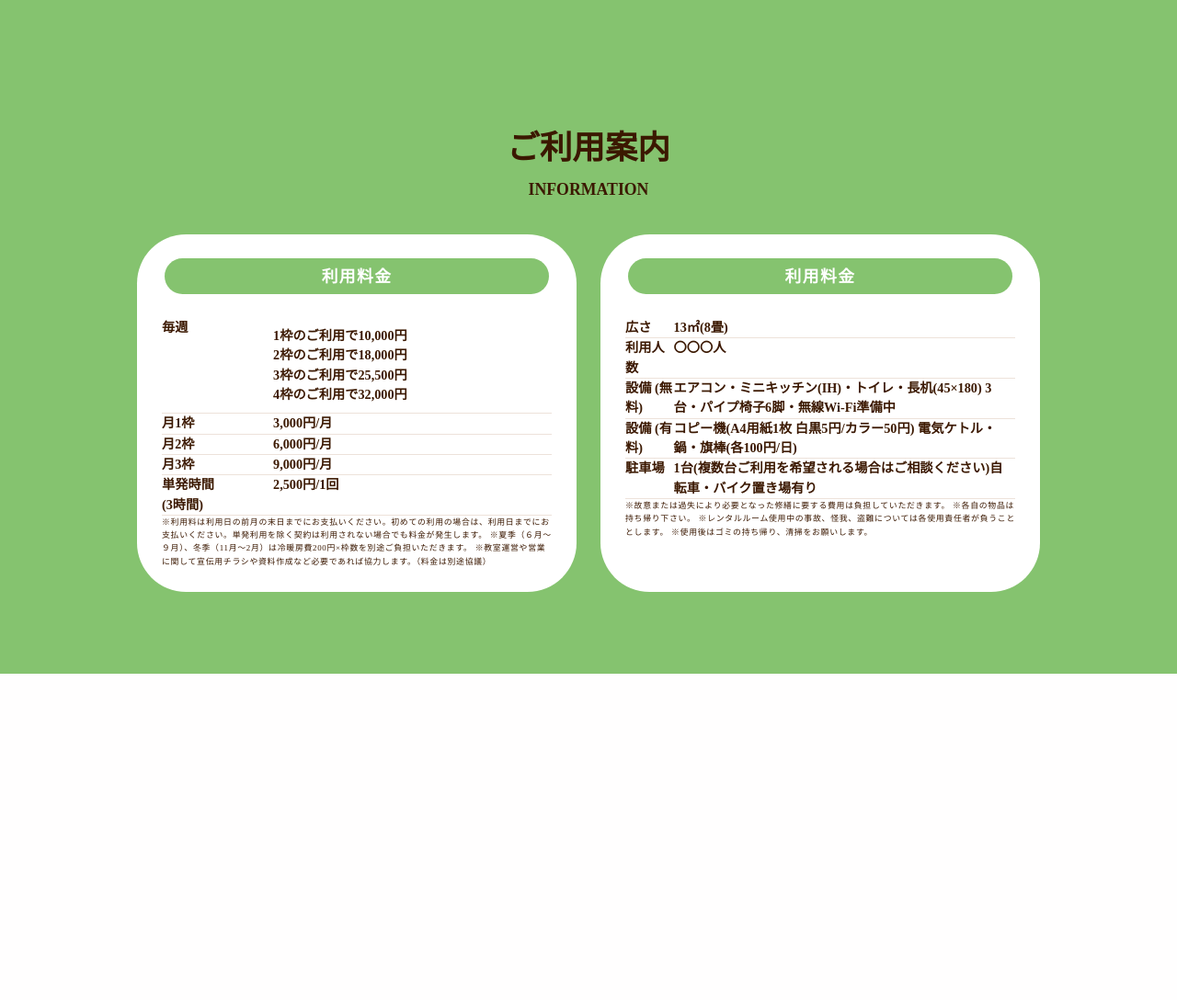
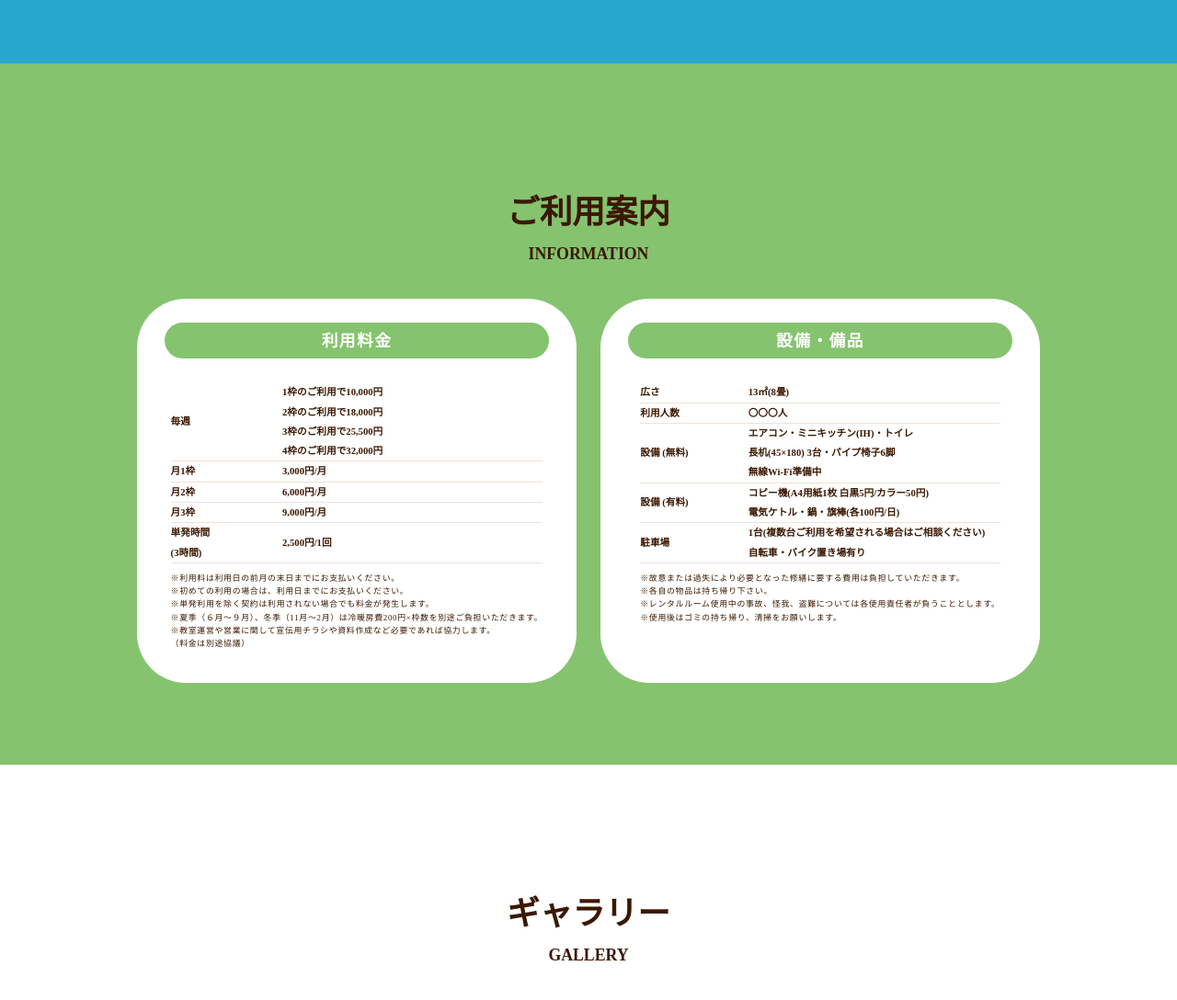
Before and after one commit to kuruminoki39/rental-space, a PHP site: page / in a window 1280 px wide. Shown: the part 2778-3866 px from the top of the page at 92% size. Before the commit the page ends 3511 px from the top, so only its background shows below. Run offline with PHP 8.4, Linux system fonts and the light colour scheme; some libraries are stand-ins or nearby versions.

Commit message:
swiper 修正中

```diff
--- a/index.html
+++ b/index.html
@@ -106,26 +106,25 @@
 
     <!-- fv -->
     <div class="fv">
-      <div class="fv__inner">
-        <div class="fv__wrapper">
-          <div class="swiper">
+      <div class="fv__inner swiper">
+        <div class="fv__swiper">
           <div class="swiper-wrapper">
-              <div class="swiper-slide swiper-slide01">
+            <div class="swiper-slide">
               <div class="swiper-slide__img">
                 <img src="./images/fv/fv-pc.jpg" alt="" />
               </div>
             </div>
-              <div class="swiper-slide swiper-slide02">
+            <div class="swiper-slide">
               <div class="swiper-slide__img">
                 <img src="./images/fv/fv-pc.jpg" alt="" />
               </div>
             </div>
-              <div class="swiper-slide swiper-slide03">
+            <div class="swiper-slide">
               <div class="swiper-slide__img">
                 <img src="./images/fv/fv-pc.jpg" alt="" />
               </div>
             </div>
-              <div class="swiper-slide swiper-slide04">
+            <div class="swiper-slide">
               <div class="swiper-slide__img">
                 <img src="./images/fv/fv-pc.jpg" alt="" />
               </div>
@@ -134,7 +133,7 @@
 
           <div class="swiper-button-prev"></div>
           <div class="swiper-button-next"></div>
-          </div>
+
           <div class="swiper-pagination"></div>
         </div>
         <div class="fv__bg">
@@ -379,8 +378,8 @@
             <table>
               <tbody>
                 <tr class="information__card--text1">
-                  <td>毎週</td>
-                  <td class="information__card--text1">
+                  <td class="information__card--left">毎週</td>
+                  <td class="information__card--right">
                     1枠のご利用で10,000円<br />
                     2枠のご利用で18,000円<br />
                     3枠のご利用で25,500円<br />
@@ -388,25 +387,26 @@
                   </td>
                 </tr>
                 <tr class="information__card--text1">
-                  <td>月1枠</td>
-                  <td>3,000円/月</td>
+                  <td class="information__card--left">月1枠</td>
+                  <td class="information__card--right">3,000円/月</td>
                 </tr>
                 <tr class="information__card--text1">
-                  <td>月2枠</td>
-                  <td>6,000円/月</td>
+                  <td class="information__card--left">月2枠</td>
+                  <td class="information__card--right">6,000円/月</td>
                 </tr>
                 <tr class="information__card--text1">
-                  <td>月3枠</td>
-                  <td>9,000円/月</td>
+                  <td class="information__card--left">月3枠</td>
+                  <td class="information__card--right">9,000円/月</td>
                 </tr>
                 <tr class="information__card--text1">
-                  <td>単発時間<br />(3時間)</td>
-                  <td>2,500円/1回</td>
+                  <td class="information__card--left">単発時間<br />(3時間)</td>
+                  <td class="information__card--right">2,500円/1回</td>
                 </tr>
                 <tr class="information__card--text2">
-                  <td colspan="2">
-                    ※利用料は利用日の前月の末日までにお支払いください。初めての利用の場合は、利用日までにお支払いください。単発利用を除く契約は利用されない場合でも料金が発生します。
-                    ※夏季（６月～９月）、冬季（11月～2月）は冷暖房費200円×枠数を別途ご負担いただきます。 ※教室運営や営業に関して宣伝用チラシや資料作成など必要であれば協力します。（料金は別途協議）
+                  <td class="information__card--bottom" colspan="2">
+                    ※利用料は利用日の前月の末日までにお支払いください。<br />※初めての利用の場合は、利用日までにお支払いください。<br />※単発利用を除く契約は利用されない場合でも料金が発生します。<br />
+                    ※夏季（６月～９月）、冬季（11月～2月）は冷暖房費200円×枠数を別途ご負担いただきます。
+                    <br />※教室運営や営業に関して宣伝用チラシや資料作成など必要であれば協力します。<br />（料金は別途協議）
                   </td>
                 </tr>
               </tbody>
@@ -414,34 +414,35 @@
           </div>
         </div>
         <div class="information__card">
-          <div class="information__card--title">利用料金</div>
+          <div class="information__card--title">設備・備品</div>
           <div class="information__card--table">
             <table>
               <tbody>
                 <tr class="information__card--text1">
-                  <td>広さ</td>
-                  <td>13㎡(8畳)</td>
+                  <td class="information__card--left">広さ</td>
+                  <td class="information__card--right">13㎡(8畳)</td>
                 </tr>
                 <tr class="information__card--text1">
-                  <td c>利用人数</td>
-                  <td>〇〇〇人</td>
+                  <td class="information__card--left">利用人数</td>
+                  <td class="information__card--right">〇〇〇人</td>
                 </tr>
                 <tr class="information__card--text1">
-                  <td>設備 (無料)</td>
-                  <td>エアコン・ミニキッチン(IH)・トイレ・長机(45×180) 3台・パイプ椅子6脚・無線Wi-Fi準備中</td>
+                  <td class="information__card--left">設備 (無料)</td>
+                  <td class="information__card--right">エアコン・ミニキッチン(IH)・トイレ<br />長机(45×180) 3台・パイプ椅子6脚<br />無線Wi-Fi準備中</td>
                 </tr>
                 <tr class="information__card--text1">
-                  <td>設備 (有料)</td>
-                  <td>コピー機(A4用紙1枚 白黒5円/カラー50円) 電気ケトル・鍋・旗棒(各100円/日)</td>
+                  <td class="information__card--left">設備 (有料)</td>
+                  <td class="information__card--right">コピー機(A4用紙1枚 白黒5円/カラー50円) <br />電気ケトル・鍋・旗棒(各100円/日)</td>
                 </tr>
                 <tr class="information__card--text1">
-                  <td>駐車場</td>
-                  <td>1台(複数台ご利用を希望される場合はご相談ください)自転車・バイク置き場有り</td>
+                  <td class="information__card--left">駐車場</td>
+                  <td class="information__card--right">1台(複数台ご利用を希望される場合はご相談ください)<br />自転車・バイク置き場有り</td>
                 </tr>
                 <tr class="information__card--text2">
-                  <td colspan="2">
-                    ※故意または過失により必要となった修繕に要する費用は負担していただきます。 ※各自の物品は持ち帰り下さい。
-                    ※レンタルルーム使用中の事故、怪我、盗難については各使用責任者が負うこととします。 ※使用後はゴミの持ち帰り、清掃をお願いします。
+                  <td class="information__card--bottom" colspan="2">
+                    ※故意または過失により必要となった修繕に要する費用は負担していただきます。<br />
+                    ※各自の物品は持ち帰り下さい。<br />
+                    ※レンタルルーム使用中の事故、怪我、盗難については各使用責任者が負うこととします。 <br />※使用後はゴミの持ち帰り、清掃をお願いします。
                   </td>
                 </tr>
               </tbody>
@@ -451,6 +452,14 @@
       </div>
     </section>
 
+    <!-- gallery -->
+    <section class="gallery">
+      <div class="gallery__inner">
+        <h2 class="gallery__title">ギャラリー</h2>
+        <p class="gallery__subtitle">GALLERY</p>
+      </div>
+    </section>
+
     <script src="https://cdn.jsdelivr.net/npm/swiper@11/swiper-bundle.min.js"></script>
     <script src="https://ajax.googleapis.com/ajax/libs/jquery/3.7.0/jquery.min.js"></script>
     <script src="./script/app.js"></script>
--- a/script/app.js
+++ b/script/app.js
@@ -1,4 +1,4 @@
-const swiper = new Swiper(".swiper", {
+const fvSwiper = new Swiper(".fv__swiper", {
   // 画像同士の間隔
   spaceBetween: 20,
   // 画像の表示数
@@ -50,3 +50,5 @@ arrowRight.addEventListener("click", () => {
     slideContainer.style.transform = `translateX(-${cardWidth * currentSlide}px)`;
   }
 });
+
+// gallery
--- a/styles/app.css
+++ b/styles/app.css
@@ -541,7 +541,6 @@ svg {
   text-align: center;
   list-style: none;
   width: 10.8333333333vw;
-  height: 4.5138888889vw;
   border-radius: 0vw 0vw 2.0833333333vw 2.0833333333vw;
   background: #ffa8a8;
   -webkit-box-shadow: 0vw 0vw 1.3888888889vw 0vw rgba(0, 0, 0, 0.15);
@@ -567,7 +566,7 @@ svg {
 }
 
 .header__nav a {
-  padding: 1.1111111111vw 1.1111111111vw;
+  padding: 1.7361111111vw 1.1111111111vw;
   white-space: nowrap;
 }
 
@@ -1112,11 +1111,15 @@ svg {
   color: #3b1800;
   text-align: left;
   font-family: "Noto sans jp";
-  font-size: 1.1111111111vw;
+  font-size: 0.8333333333vw;
   font-weight: 600;
   line-height: 1.6666666667vw; /* 150% */
   letter-spacing: VW(1.28);
   border-bottom: 1px solid #ede2da;
+}
+
+.information__card--bottom {
+  padding: 0.6944444444vw 0vw;
 }
 
 .information__card--text2 {
@@ -1127,3 +1130,46 @@ svg {
   line-height: 1.1111111111vw; /* 160% */
   letter-spacing: 0.0555555556vw;
 }
+
+.information__card--left {
+  vertical-align: middle;
+  width: 30%;
+}
+
+.information__card--right {
+  vertical-align: middle;
+  width: 70%;
+}
+
+.gallery {
+  background-color: #fff;
+}
+
+.gallery__inner {
+  width: 76.3888888889vw;
+  padding-top: 10.9722222222vw;
+  -webkit-box-align: center;
+      -ms-flex-align: center;
+          align-items: center;
+  margin: 0 auto;
+  text-align: center;
+}
+
+.gallery__title {
+  color: #3b1800;
+  text-align: center;
+  font-family: "heisei-maru-gothic-std", "Noto sans jp";
+  font-size: 2.7777777778vw;
+  font-weight: 800;
+  line-height: 3.4722222222vw; /* 125% */
+}
+
+.gallery__subtitle {
+  color: #3b1800;
+  text-align: center;
+  font-family: "Zen Maru Gothic";
+  font-size: 1.3888888889vw;
+  font-weight: 700;
+  line-height: 3.4722222222vw; /* 250% */
+  margin-bottom: 2.0833333333vw;
+}
--- a/styles/scss/pages/_index.scss
+++ b/styles/scss/pages/_index.scss
@@ -113,7 +113,7 @@
 
   // 横幅
   width: vw(156);
-  height: vw(65);
+  // height: vw(65);
   // 丸み
   border-radius: vw(0) vw(0) vw(30) vw(30);
   // 背景色
@@ -142,7 +142,7 @@
 }
 
 .header__nav a {
-  padding: vw(16) vw(16);
+  padding: vw(25) vw(16);
   white-space: nowrap;
 }
 
@@ -631,13 +631,16 @@
   color: $color-brown;
   text-align: left;
   font-family: "Noto sans jp";
-  font-size: vw(16);
+  font-size: vw(12);
   font-weight: 600;
   line-height: vw(24); /* 150% */
   letter-spacing: VW(1.28);
   border-bottom: 1px solid #ede2da;
 }
 
+.information__card--bottom {
+  padding: vw(10) vw(0);
+}
 .information__card--text2 {
   color: $color-brown;
   font-family: "Noto sans jp";
@@ -646,3 +649,46 @@
   line-height: vw(16); /* 160% */
   letter-spacing: vw(0.8);
 }
+
+.information__card--left {
+  vertical-align: middle;
+  width: 30%;
+}
+
+.information__card--right {
+  vertical-align: middle;
+  width: 70%;
+}
+
+// gallery
+
+.gallery {
+  background-color: #fff;
+}
+.gallery__inner {
+  width: vw(1100);
+  padding-top: vw(158);
+
+  align-items: center;
+  margin: 0 auto;
+  text-align: center;
+}
+
+.gallery__title {
+  color: $color-brown;
+  text-align: center;
+  font-family: "heisei-maru-gothic-std", "Noto sans jp";
+  font-size: vw(40);
+  font-weight: 800;
+  line-height: vw(50); /* 125% */
+}
+
+.gallery__subtitle {
+  color: $color-brown;
+  text-align: center;
+  font-family: "Zen Maru Gothic";
+  font-size: vw(20);
+  font-weight: 700;
+  line-height: vw(50); /* 250% */
+  margin-bottom: vw(30);
+}
```
Also changed, not shown: images/gallery/gallery-1.png (added), images/gallery/gallery-10.png (added), images/gallery/gallery-2.png (added), images/gallery/gallery-3.png (added), images/gallery/gallery-4.png (added), images/gallery/gallery-5.png (added), images/gallery/gallery-6.png (added), images/gallery/gallery-7.png (added), images/gallery/gallery-8.png (added), images/gallery/gallery-9.png (added). Lines whose indentation alone changed are shown as unchanged.
